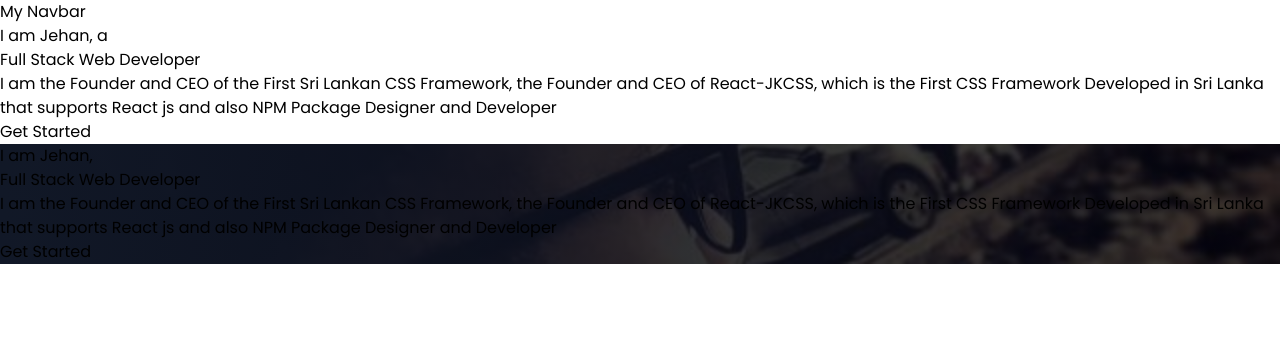
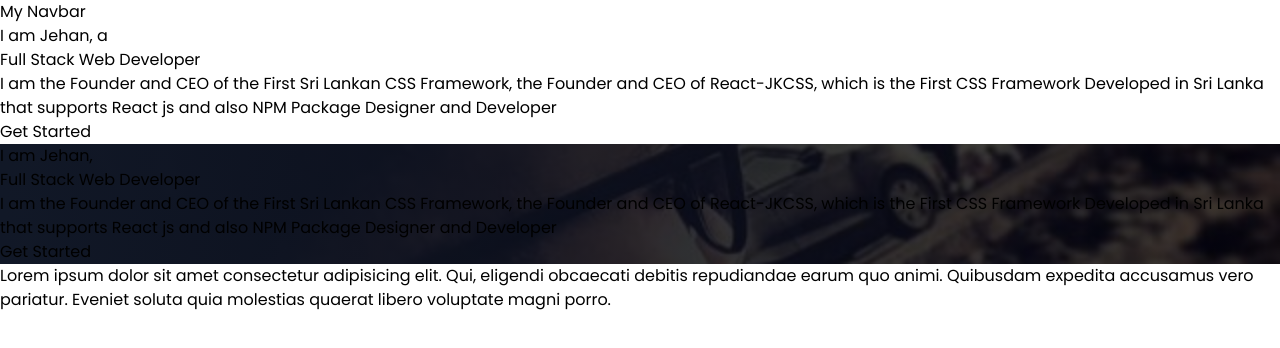
Before and after one commit to BackendExpert/my-portfolio-new, a React (Vite) app: page / in a window 1280 px wide. Shown: the top 348 px of the page. Built offline with nearby package versions, Linux system fonts and the light colour scheme; a web font is replaced by a local one.

Commit message:
Update Home.jsx
Co-Authored-By: JehanKandy  <jehankandy@gmail.com>

```diff
--- a/src/components/Home.jsx
+++ b/src/components/Home.jsx
@@ -1,5 +1,6 @@
 import React from 'react'
 import MyImg from '../assets/file.jpg'
+import Content from './Content'
 
 const Home = () => {
     const styles = {
@@ -35,6 +36,7 @@ const Home = () => {
                 </div>
             </div>
         </div>
+        <Content />
 
     </div>
 
```
